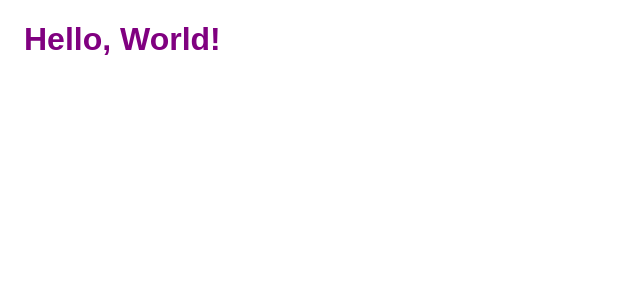
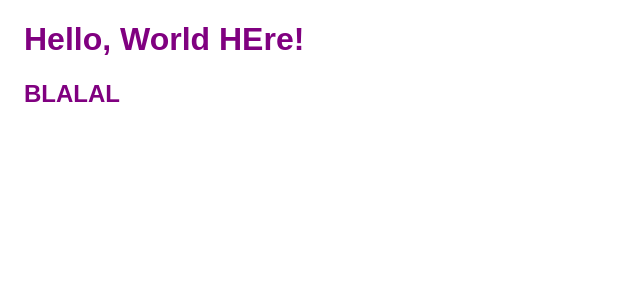
Before and after one commit to Nick0412/SomeWebsite, a React app: page / in a window 1280 px wide. Shown: the top 300 px of the page, without its empty margins (0-640 px from the left). Built offline with nearby package versions, Linux system fonts and the light colour scheme.

Commit message:
Project structure started

```diff
--- a/package.json
+++ b/package.json
@@ -4,7 +4,7 @@
   "description": "",
   "main": "index.js",
   "scripts": {
-    "test": "echo \"Error: no test specified\" && exit 1"
+    "test": "webpack-dev-server --mode development"
   },
   "author": "",
   "license": "ISC",
--- a/src/App.js
+++ b/src/App.js
@@ -4,8 +4,9 @@ import "./App.scss";
 class App extends React.Component {
     render() {
         return(
-            <div className="App">
-                <h1> Hello, World! </h1>
+            <div className="AppStyle">
+                <h1> Hello, World HEre! </h1>
+                <h2>BLALAL</h2>
             </div>
         );
     }
--- a/src/App.scss
+++ b/src/App.scss
@@ -1,6 +1,6 @@
 $some: purple;
 
-.App {
+.AppStyle {
     margin: 1rem;
     font-family: Arial, Helvetica, sans-serif;
     color: $some;
--- a/webpack.config.js
+++ b/webpack.config.js
@@ -34,10 +34,8 @@ module.exports = {
   devServer: {
     static: {
         directory: path.join(__dirname, "public")
-        // publicPath: "http://localhost:3000/dist/"
     },
     port: 3000,
     hot: true
-  },
-  plugins: [new webpack.HotModuleReplacementPlugin()]
+  }
 };
```
